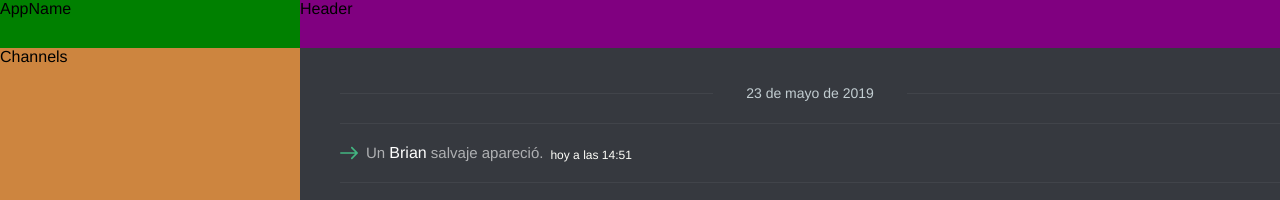
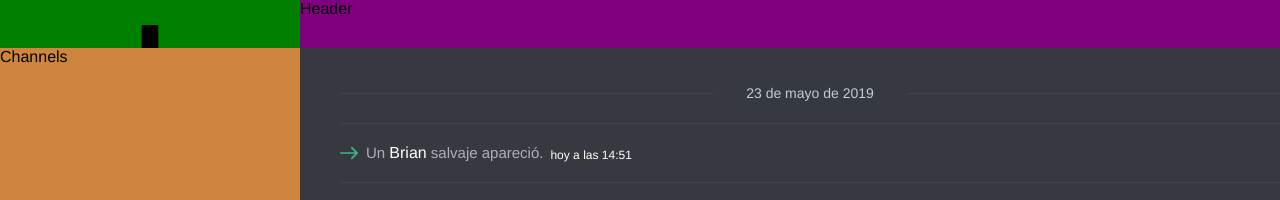
Before and after one commit to Gatts1/react-discord-clone, a React (Create React App) app in the folder client/: page / in a window 1280 px wide. Shown: the top 200 px of the page. Built offline with nearby package versions, Linux system fonts and the light colour scheme; grey boxes are pictures that could not be loaded.

Commit message:
add svg tag

```diff
--- a/client/src/AppName.js
+++ b/client/src/AppName.js
@@ -9,7 +9,13 @@ const container = css`
 function AppName() {
   return (
     <section className={container}>
-      <div>AppName</div>
+      <svg id="btnClose" onclick="showLeft()">
+        <use xlinkHref="#plus" />
+      </svg>
+      <p class="group-name">Codeable V. 1.0 Gate3</p>
+      <svg>
+        <use xlinkHref="#arrow" />
+      </svg>
     </section>
   );
 }
```
